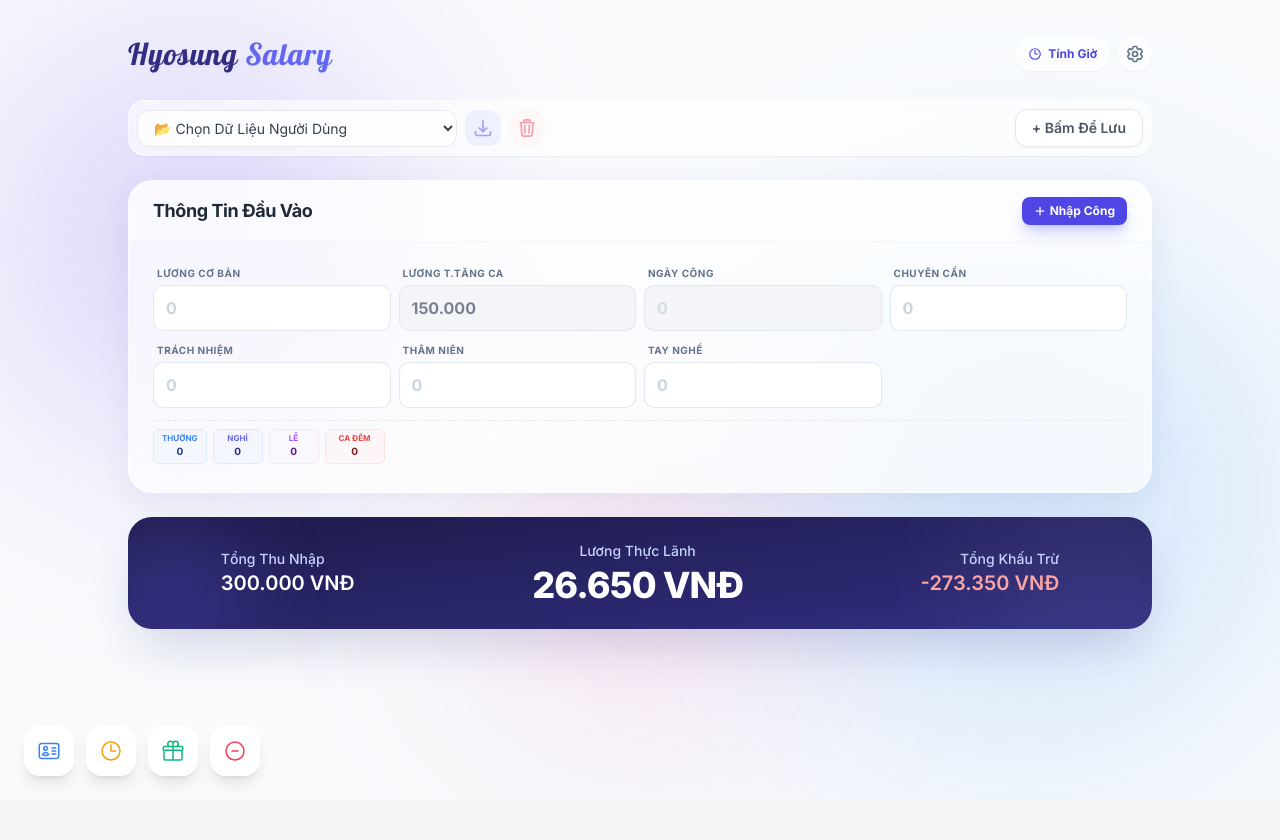
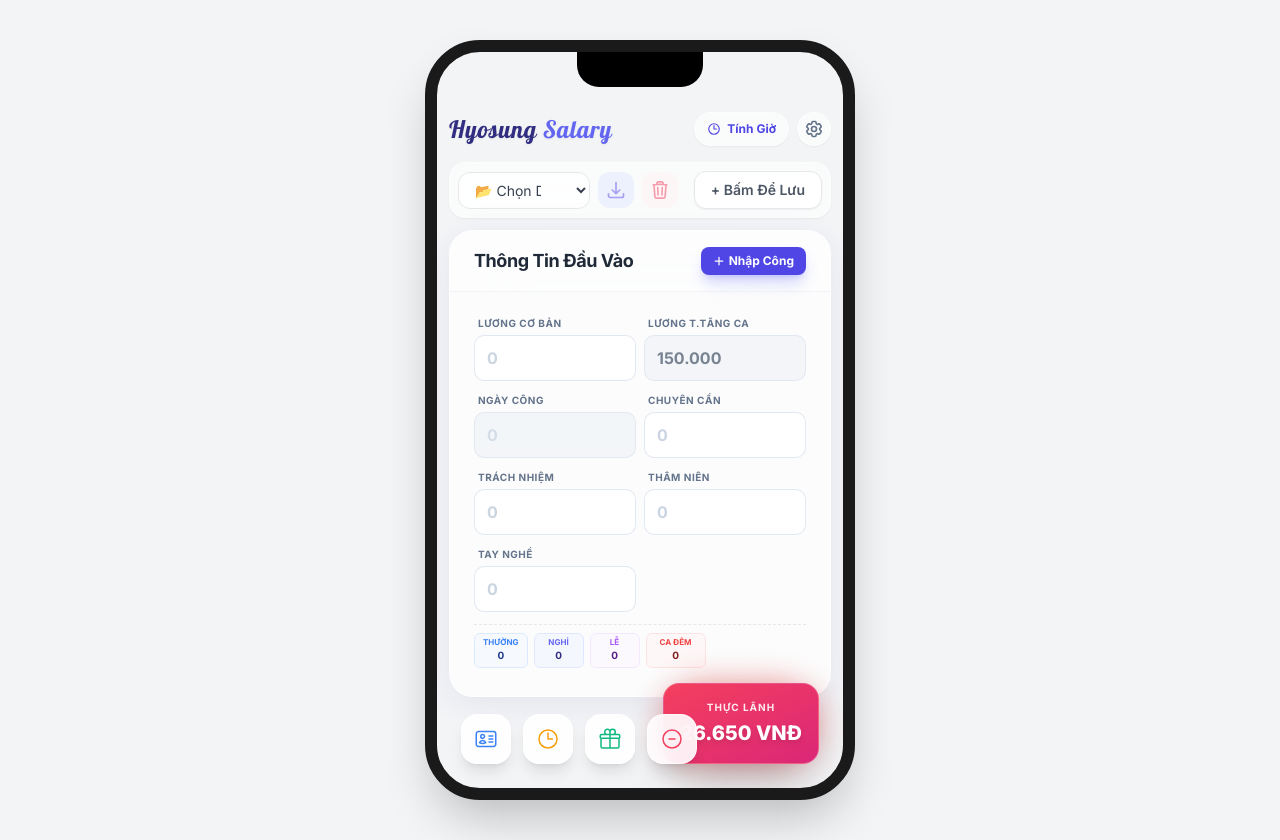
Before and after one commit to Sanbier/hyosungsalary, a React (Vite) app: page / in a window 1280 px wide. Before the commit the page ends 800 px from the top, so only its background shows below. Built offline with nearby package versions, Linux system fonts and the light colour scheme.

Commit message:
Update from Studio

```diff
--- a/App.tsx
+++ b/App.tsx
@@ -63,14 +63,24 @@
   };
 
   return (
-    <div className="relative min-h-[100dvh] w-full px-3 md:px-6 pb-[calc(5rem+env(safe-area-inset-bottom))] pt-[calc(env(safe-area-inset-top)+1.25rem)] md:pt-8 font-sans">
+    // OUTER WRAPPER: Handles Desktop Centering & Background
+    <div className="w-full min-h-[100dvh] md:flex md:items-center md:justify-center md:bg-gray-100 md:py-10">
 
-      <div className="max-w-5xl mx-auto space-y-3 md:space-y-6">
+      {/* PHONE SIMULATOR FRAME (iPhone 15 Pro Max: 430x932) */}
+      <div className="relative w-full h-[100dvh] md:w-[430px] md:h-[932px] md:max-h-[95vh] md:bg-[#F3F4F6] md:rounded-[55px] md:border-[12px] md:border-[#1a1a1a] md:shadow-2xl overflow-hidden bg-transparent">
+
+        {/* Dynamic Island (Desktop Only Decoration) */}
+        <div className="hidden md:block absolute top-0 left-1/2 -translate-x-1/2 w-[126px] h-[35px] bg-black rounded-b-[22px] z-[60] pointer-events-none"></div>
+
+        {/* SCROLLABLE CONTENT AREA */}
+        <div className="w-full h-full overflow-y-auto overflow-x-hidden custom-scrollbar relative">
+            <div className="relative min-h-full px-3 pb-[8rem] pt-[calc(env(safe-area-inset-top)+1.25rem)] md:pt-14 font-sans">
+                <div className="space-y-3">
 
                     {/* Compact Header */}
                     <div className="flex flex-row items-center justify-between gap-2 py-1">
                     <div>
-            <h1 className="text-2xl md:text-3xl font-lobster text-indigo-900 drop-shadow-sm tracking-wide">
+                        <h1 className="text-2xl font-lobster text-indigo-900 drop-shadow-sm tracking-wide">
                         Hyosung <span className="text-indigo-500">Salary</span>
                         </h1>
                     </div>
@@ -99,11 +109,8 @@
 
                     <PresetManager currentData={inputs} onLoadPreset={handleLoadPreset} />
 
-        {/* BENTO GRID LAYOUT */}
-        <div className="grid grid-cols-1 lg:grid-cols-12 gap-3 lg:gap-6">
-
-          {/* LEFT COLUMN: INPUTS (lg:col-span-12) - Expanded to full width since details are floating */}
-          <div className="lg:col-span-12 space-y-3">
+                    {/* MAIN CONTENT */}
+                    <div className="space-y-3">
                         <GlassCard
                         title="Thông Tin Đầu Vào"
                         action={
@@ -116,8 +123,8 @@
                             </button>
                         }
                         >
-              {/* Compact Grid: 2 cols on mobile, 3 on tablet, 4 on desktop */}
-              <div className="grid grid-cols-2 md:grid-cols-3 lg:grid-cols-4 gap-2">
+                        {/* Compact Grid: 2 cols on mobile */}
+                        <div className="grid grid-cols-2 gap-2">
                             <InputGroup id="luong_co_ban" label="Lương Cơ Bản" value={inputs.luong_co_ban} onChange={handleInputChange} currency className="mb-0" />
 
                             <InputGroup
@@ -147,7 +154,7 @@
                             <InputGroup id="pc_tay_nghe" label="Tay Nghề" value={inputs.pc_tay_nghe} onChange={handleInputChange} currency className="mb-0" />
                         </div>
 
-               {/* Mini Data Display for Timesheet - Extra Compact Version */}
+                        {/* Mini Data Display */}
                         <div className="mt-2 pt-2 border-t border-dashed border-gray-200">
                             <div className="flex gap-1.5 overflow-x-auto pb-1 scrollbar-hide">
                                 {/* TC Thường */}
@@ -176,43 +183,16 @@
                             </div>
                         </div>
                         </GlassCard>
-
-          </div>
-
-          {/* Desktop Summary Card - Kept for visual balance on large screens */}
-           <div className="hidden lg:block lg:col-span-12">
-              <div className="relative overflow-hidden bg-gradient-to-br from-[#1e1b4b] to-[#312e81] rounded-3xl p-6 text-white shadow-2xl shadow-indigo-900/20 flex justify-between items-center">
-                 <div className="absolute top-0 right-0 w-64 h-64 bg-white/5 rounded-full blur-3xl -mr-16 -mt-16"></div>
-                 <div className="absolute bottom-0 left-0 w-40 h-40 bg-indigo-500/20 rounded-full blur-2xl -ml-10 -mb-10"></div>
-
-                 <div className="relative z-10 flex gap-10 items-center w-full justify-around">
-                     <div>
-                         <p className="text-indigo-200 text-sm font-medium">Tổng Thu Nhập</p>
-                         <span className="font-semibold text-xl">{formatVND(result.tongThuNhap)}</span>
-                     </div>
-                     <div className="text-center">
-                         <p className="text-indigo-200 text-sm font-medium">Lương Thực Lãnh</p>
-                         <h2 className="text-4xl font-black mt-1 tracking-tight">{formatVND(result.thucLanh)}</h2>
-                     </div>
-                     <div className="text-right">
-                        <p className="text-indigo-200 text-sm font-medium">Tổng Khấu Trừ</p>
-                        <span className="font-semibold text-red-300 text-xl">-{formatVND(result.kt.tongKhauTru)}</span>
-                     </div>
-                 </div>
                     </div>
                 </div>
             </div>
         </div>
 
-      {/* Floating Result Bubble (Mobile Only) - Keeps existing Logic */}
-      <div className="lg:hidden">
+        {/* FLOATING ELEMENTS (Absolute relative to the Frame) */}
         <FloatingResult value={result.thucLanh} />
-      </div>
-
-      {/* NEW FLOATING SIDE TABS FOR DETAILS */}
         <SalaryDetails result={result} />
 
-      {/* Modals */}
+        {/* Modals - These can overlap the whole frame */}
         <TimesheetModal
             isOpen={isTimesheetModalOpen}
             onClose={() => setTimesheetModalOpen(false)}
@@ -233,6 +213,7 @@
         />
 
       </div>
+    </div>
   );
 }
 
--- a/components/FloatingResult.tsx
+++ b/components/FloatingResult.tsx
@@ -14,9 +14,9 @@
 
   return (
     <>
-      {/* Floating Bubble */}
+      {/* Floating Bubble - Changed fixed to absolute */}
       <div
-        className="fixed bottom-[calc(1.5rem+env(safe-area-inset-bottom))] right-6 z-40 group"
+        className="absolute bottom-[calc(1.5rem+env(safe-area-inset-bottom))] right-6 z-40 group"
         onClick={() => setShowConfirm(true)}
       >
         <div className="absolute inset-0 bg-red-600 blur-lg opacity-40 rounded-full animate-pulse group-hover:opacity-60 transition-opacity"></div>
--- a/components/SalaryDetails.tsx
+++ b/components/SalaryDetails.tsx
@@ -147,7 +147,8 @@
   ];
 
   return (
-    <div className="fixed z-40 left-4 md:left-6 bottom-[calc(1.5rem+env(safe-area-inset-bottom))] flex flex-row gap-3 items-end pointer-events-none">
+    // Changed fixed to absolute to stick to the Phone Frame container
+    <div className="absolute z-40 left-4 md:left-6 bottom-[calc(1.5rem+env(safe-area-inset-bottom))] flex flex-row gap-3 items-end pointer-events-none">
         {tabs.map((tab) => {
             const isActive = activeTab === tab.id;
             return (
```
Lines whose indentation alone changed are shown as unchanged.
